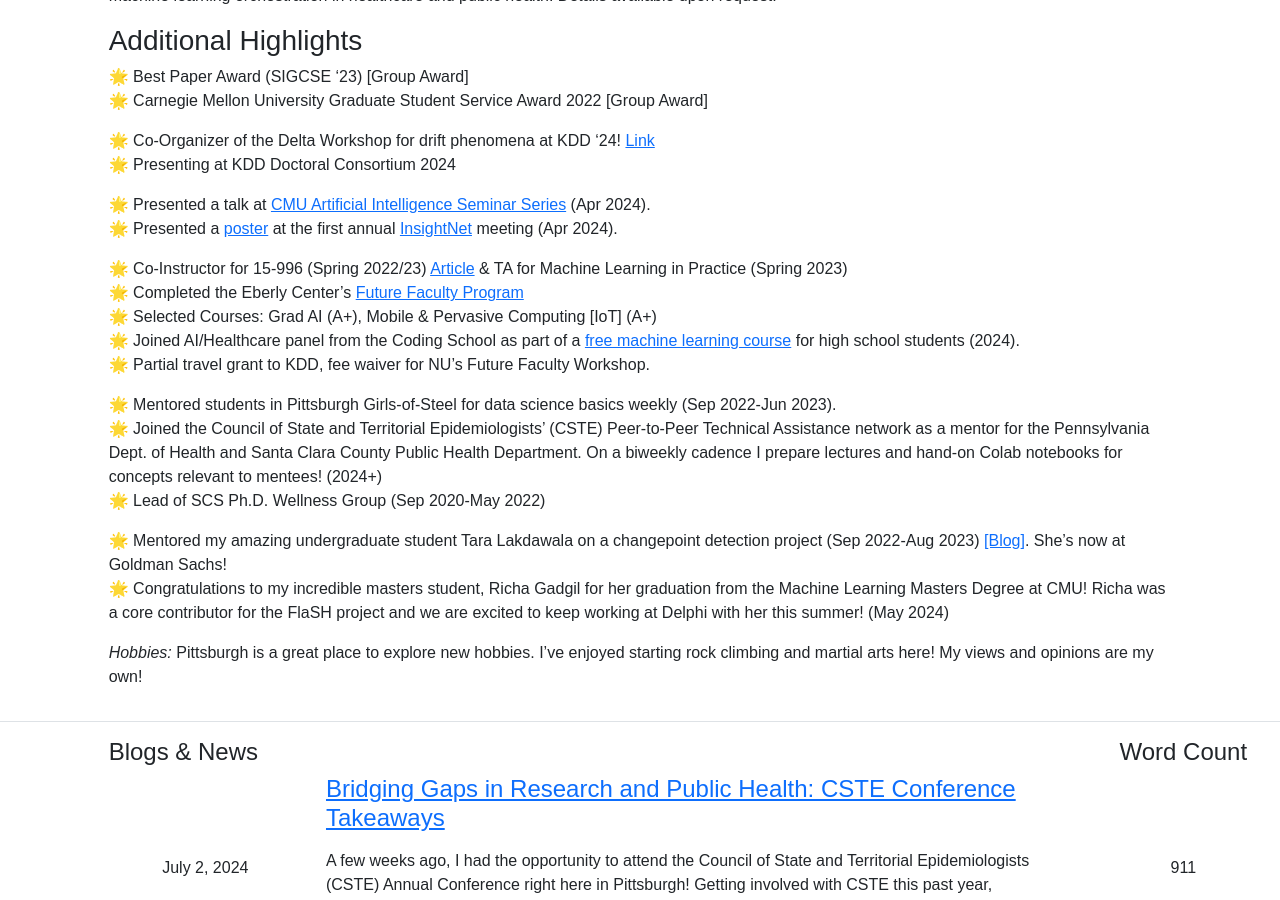
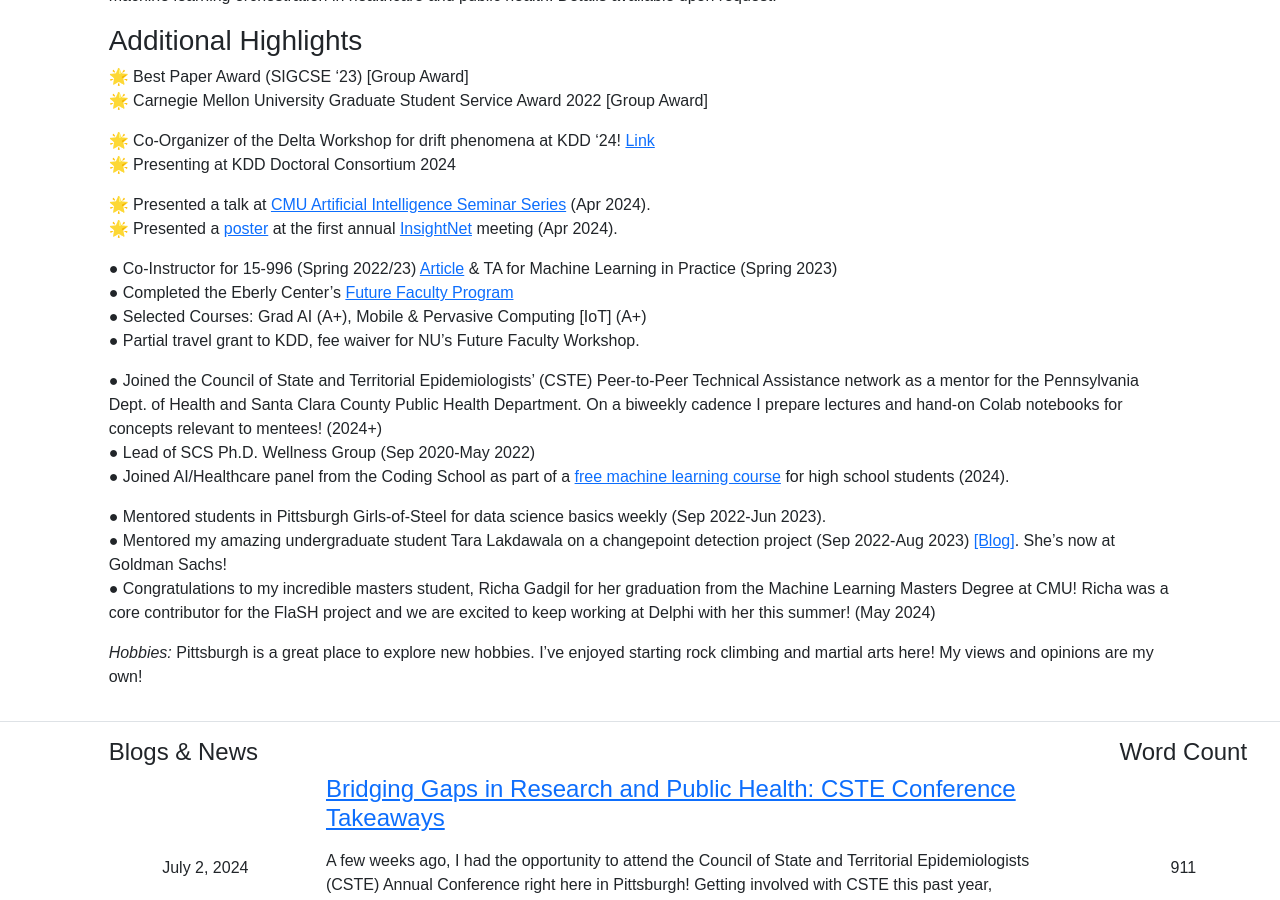
Before and after one commit to Ananya-Joshi/ananya-joshi.github.io, a Jekyll site: the page built from index.md, in a window 1280 px wide and 900 px high, scrolled down 3628 px. Built offline with Jekyll 4.4.1, drawn with Linux system fonts in a browser that asks for light colours.

```diff
--- a/index.md
+++ b/index.md
@@ -36,19 +36,20 @@ Motivated by the goal of enhancing collaboration between these fields, the lectu
 🌟 Presented a talk at [CMU Artificial Intelligence Seminar Series](https://www.cs.cmu.edu/~aiseminar/) (Apr 2024).
 🌟 Presented a [poster](https://docs.google.com/presentation/d/1D3113F9G8YakJzFu-xPZbn6m7aQe4Ym7cmy8Y1D2G8o/edit#slide=id.g25f4eb53bbd_0_0) at the first annual [InsightNet](https://insightnet.us/insight-net-annual-meeting-2024/) meeting (Apr 2024).
 
-🌟 Co-Instructor for 15-996 (Spring 2022/23) [Article](https://magazine.cs.cmu.edu/creating-a-jedi-mindset) & TA for Machine Learning in Practice (Spring 2023)
-🌟 Completed the Eberly Center's [Future Faculty Program](https://drive.google.com/drive/folders/1Gpn3lKipagcTaLgiChta_YRaVf2oW5LF?usp=sharing)
-🌟 Selected Courses: Grad AI (A+), Mobile & Pervasive Computing [IoT] (A+)
-🌟 Joined AI/Healthcare panel from the Coding School as part of a [free machine learning course](https://the-cs.org/train-course) for high school students (2024).
-🌟 Partial travel grant to KDD, fee waiver for NU's Future Faculty Workshop.
+● Co-Instructor for 15-996 (Spring 2022/23) [Article](https://magazine.cs.cmu.edu/creating-a-jedi-mindset) & TA for Machine Learning in Practice (Spring 2023)
+● Completed the Eberly Center's [Future Faculty Program](https://drive.google.com/drive/folders/1Gpn3lKipagcTaLgiChta_YRaVf2oW5LF?usp=sharing)
+● Selected Courses: Grad AI (A+), Mobile & Pervasive Computing [IoT] (A+)
+● Partial travel grant to KDD, fee waiver for NU's Future Faculty Workshop.
 
-🌟 Mentored students in Pittsburgh Girls-of-Steel for data science basics weekly (Sep 2022-Jun 2023).
-🌟 Joined the Council of State and Territorial Epidemiologists' (CSTE) Peer-to-Peer Technical Assistance network as a mentor  for the Pennsylvania Dept. of Health and Santa Clara County Public Health Department. On a biweekly cadence I prepare lectures and hand-on Colab notebooks for concepts relevant to mentees! (2024+)
-🌟 Lead of SCS Ph.D. Wellness Group (Sep 2020-May 2022)
 
-🌟 Mentored my amazing undergraduate student Tara Lakdawala on a changepoint detection project (Sep 2022-Aug 2023) <a href="https://delphi.cmu.edu/blog/2023/12/20/identifying-changing-variant-behavior-during-a-pandemic-an-exploratory-analysis/
+●  Joined the Council of State and Territorial Epidemiologists' (CSTE) Peer-to-Peer Technical Assistance network as a mentor  for the Pennsylvania Dept. of Health and Santa Clara County Public Health Department. On a biweekly cadence I prepare lectures and hand-on Colab notebooks for concepts relevant to mentees! (2024+)
+● Lead of SCS Ph.D. Wellness Group (Sep 2020-May 2022)
+● Joined AI/Healthcare panel from the Coding School as part of a [free machine learning course](https://the-cs.org/train-course) for high school students (2024).
+
+● Mentored students in Pittsburgh Girls-of-Steel for data science basics weekly (Sep 2022-Jun 2023).
+● Mentored my amazing undergraduate student Tara Lakdawala on a changepoint detection project (Sep 2022-Aug 2023) <a href="https://delphi.cmu.edu/blog/2023/12/20/identifying-changing-variant-behavior-during-a-pandemic-an-exploratory-analysis/
 " class="link-primary">[Blog]</a>. She's now at Goldman Sachs!
-🌟 Congratulations to my incredible masters student, Richa Gadgil for her graduation from the Machine Learning Masters Degree at CMU! Richa was a core contributor for the FlaSH project and we are excited to keep working at Delphi with her this summer! (May 2024)
+● Congratulations to my incredible masters student, Richa Gadgil for her graduation from the Machine Learning Masters Degree at CMU! Richa was a core contributor for the FlaSH project and we are excited to keep working at Delphi with her this summer! (May 2024)
 
 
 *Hobbies:* Pittsburgh is a great place to explore new hobbies. I've enjoyed starting rock climbing and martial arts here!
```
